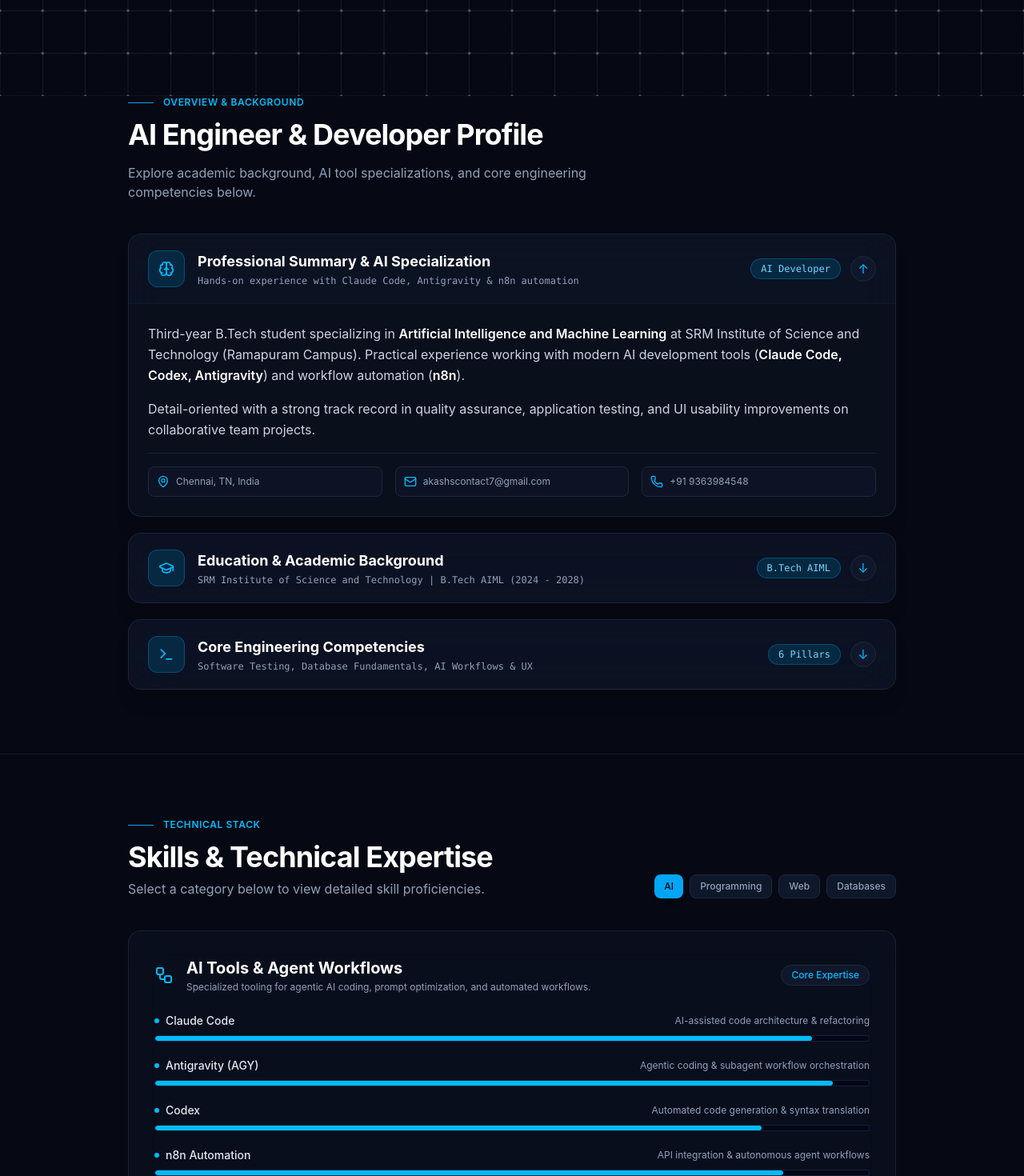
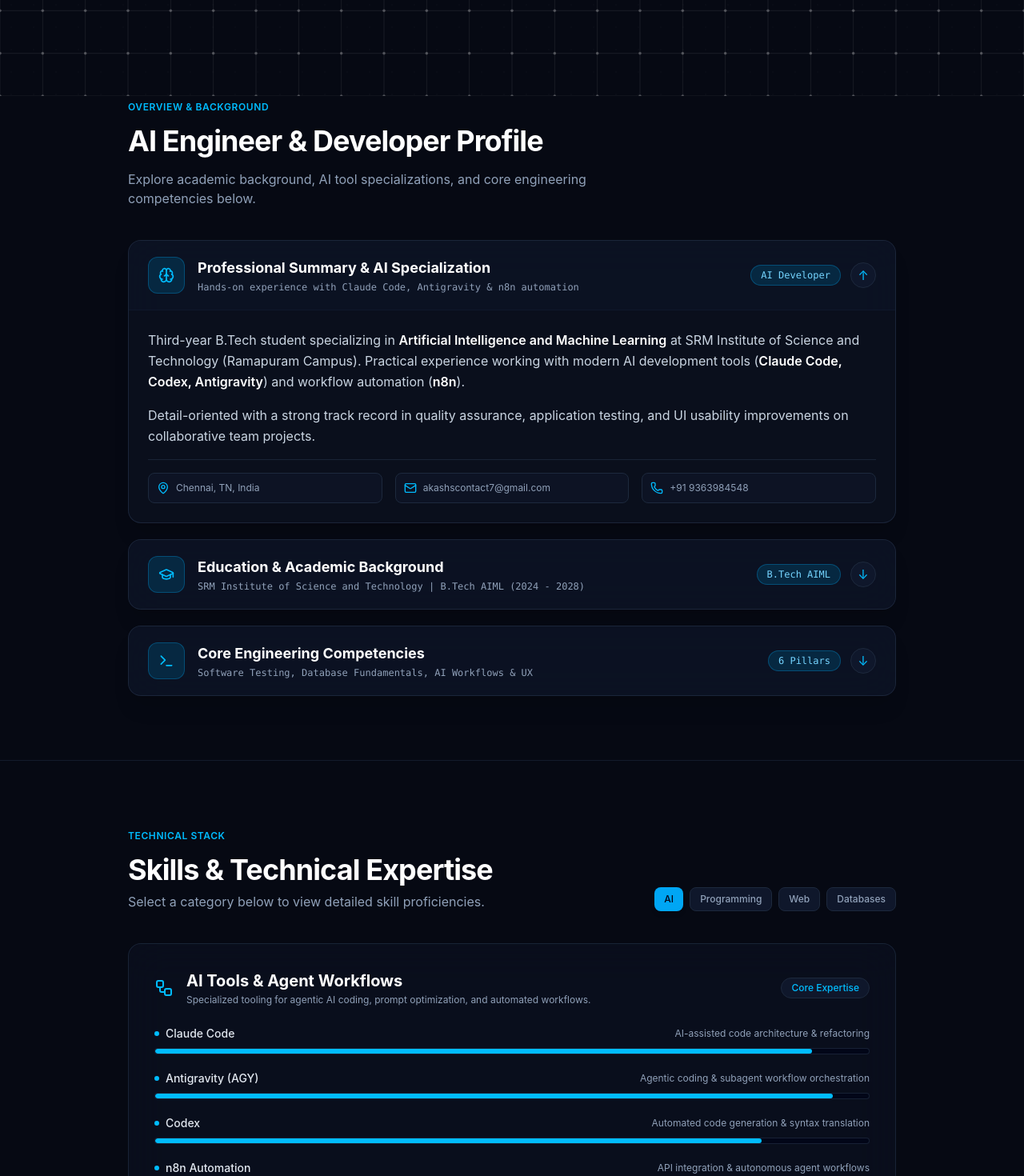
Before and after one commit to AkashS-0107/portfolio, a React (Vite) app: page / in a window 1280 px wide. Shown: the part 680-2150 px from the top of the page at 80% size. Built offline with nearby package versions, Linux system fonts and the light colour scheme; a web font is replaced by a local one.

Commit message:
Removed dash lines and slashes from all subheadings

```diff
--- a/src/components/About.tsx
+++ b/src/components/About.tsx
@@ -17,8 +17,7 @@
     <section id="about" className="py-20 relative overflow-hidden">
       <div className="max-w-5xl mx-auto px-4 sm:px-6 lg:px-8 relative z-10">
         <ScrollReveal>
-          <div className="flex items-center gap-3 mb-3">
-            <div className="h-px w-8 bg-sky-500" />
+          <div className="mb-3">
             <span className="text-sky-400 text-xs font-semibold tracking-wider uppercase">Overview & Background</span>
           </div>
 
--- a/src/components/Certifications.tsx
+++ b/src/components/Certifications.tsx
@@ -64,8 +64,7 @@
     <section id="certifications" className="py-20 relative overflow-hidden border-t border-slate-800/60">
       <div className="max-w-5xl mx-auto px-4 sm:px-6 lg:px-8 relative z-10">
         <ScrollReveal>
-          <div className="flex items-center gap-3 mb-3">
-            <div className="h-px w-8 bg-sky-500" />
+          <div className="mb-3">
             <span className="text-sky-400 text-xs font-semibold tracking-wider uppercase">Verification & Credentials</span>
           </div>
 
--- a/src/components/Projects.tsx
+++ b/src/components/Projects.tsx
@@ -42,8 +42,7 @@
     <section id="projects" className="py-20 relative overflow-hidden">
       <div className="max-w-5xl mx-auto px-4 sm:px-6 lg:px-8 relative z-10">
         <ScrollReveal>
-          <div className="flex items-center gap-3 mb-3">
-            <div className="h-px w-8 bg-sky-500" />
+          <div className="mb-3">
             <span className="text-sky-400 text-xs font-semibold tracking-wider uppercase">Project Vault</span>
           </div>
 
--- a/src/components/Skills.tsx
+++ b/src/components/Skills.tsx
@@ -62,8 +62,7 @@
     <section id="skills" className="py-20 relative overflow-hidden border-t border-slate-800/60">
       <div className="max-w-5xl mx-auto px-4 sm:px-6 lg:px-8 relative z-10">
         <ScrollReveal>
-          <div className="flex items-center gap-3 mb-3">
-            <div className="h-px w-8 bg-sky-500" />
+          <div className="mb-3">
             <span className="text-sky-400 text-xs font-semibold tracking-wider uppercase">Technical Stack</span>
           </div>
 
```
